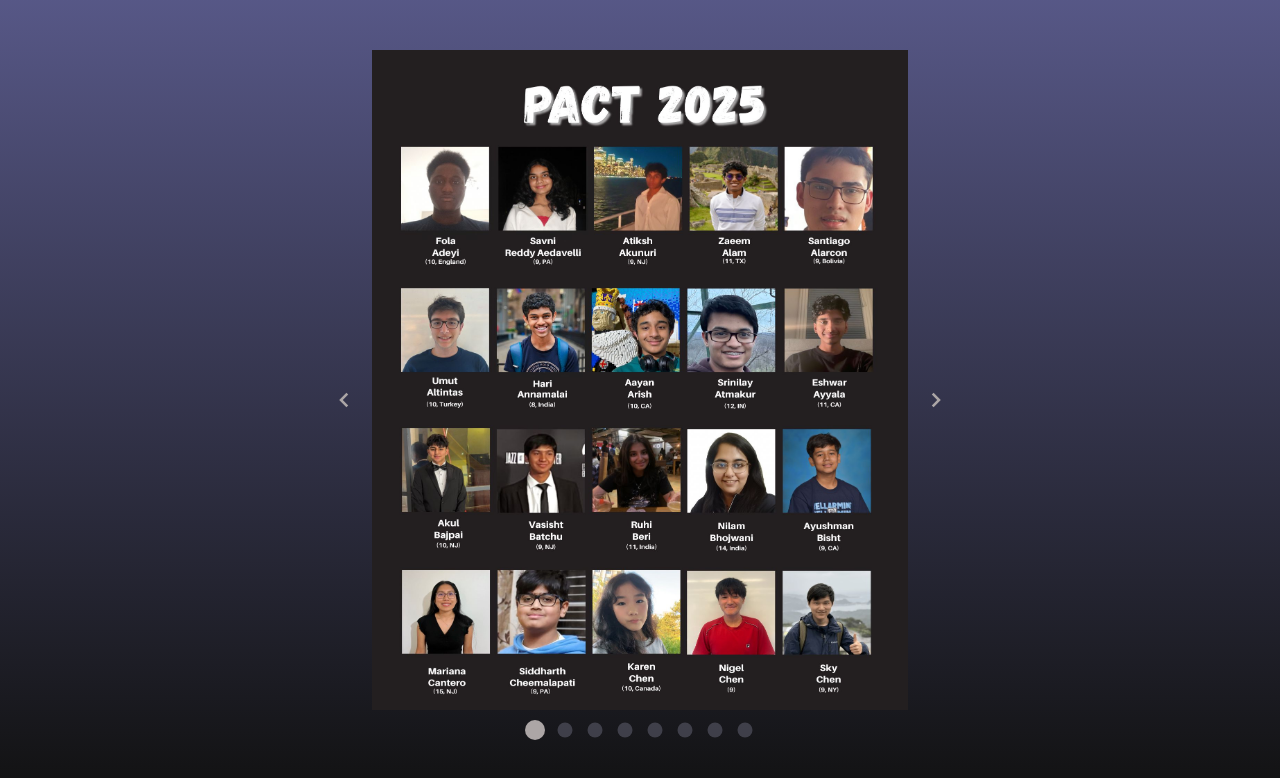
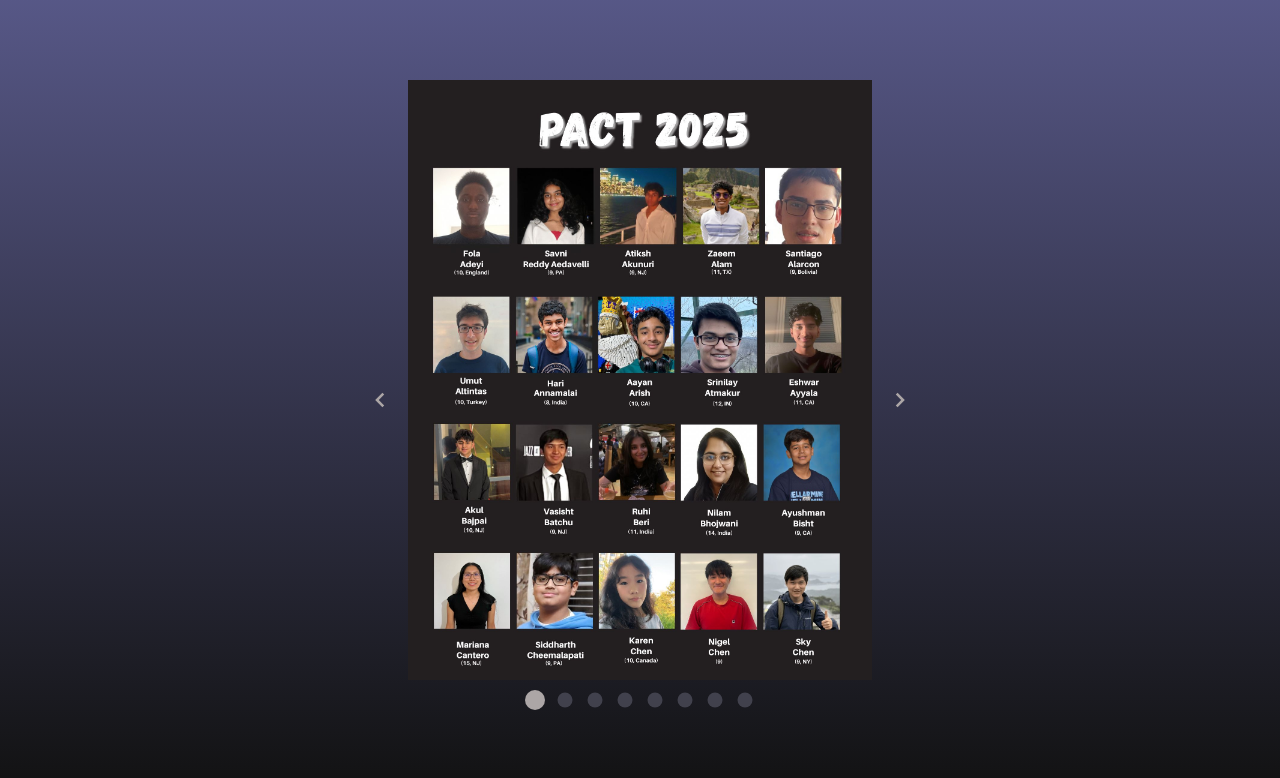
Before and after one commit to cvega13/odin-carousel, a plain HTML site: page index.html in a window 1280 px wide. Drawn offline with Linux system fonts and the light colour scheme.

Commit message:
hotfix numba 2

```diff
--- a/styles.css
+++ b/styles.css
@@ -28,6 +28,7 @@ body {
 
 .frame {
     height: 100%;
+    max-height: 90vh;
     max-width: 90vw;
     aspect-ratio: 1545 / 2000;
     display: flex;
@@ -37,10 +38,7 @@ body {
 
 .slideshow {
     padding: 10px;
-    max-height: 90vh;
-    height: 100%;
     width: 100%;
-    aspect-ratio: 1545 / 2000;
     display: flex;
     flex-direction: column;
 }
```
